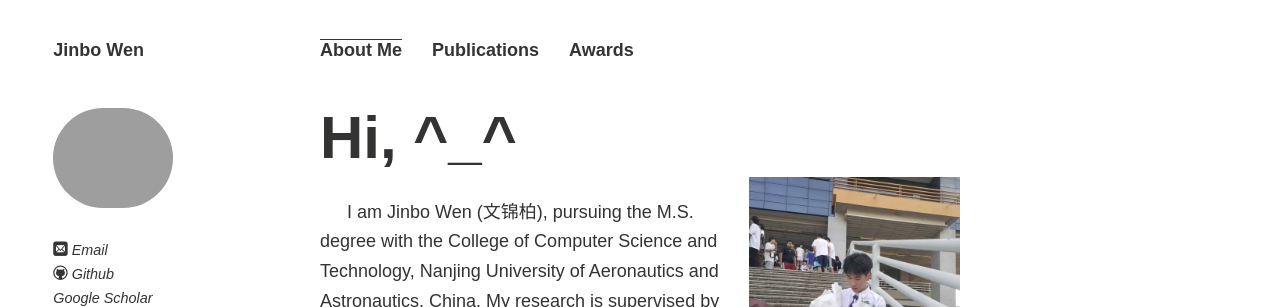
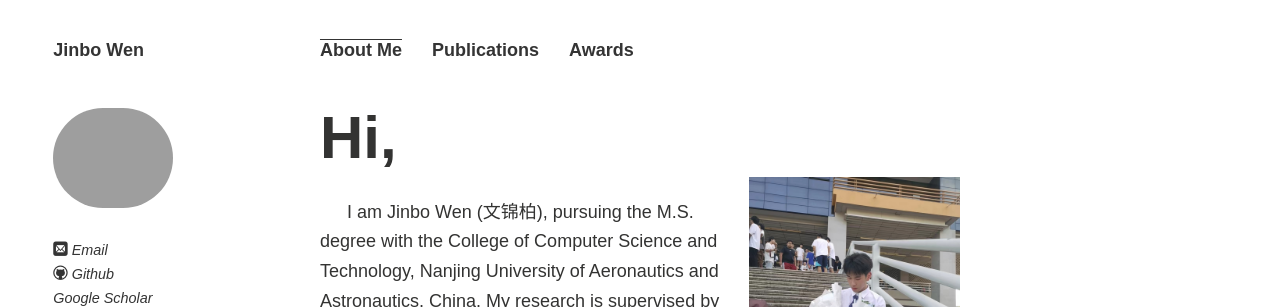
Before and after one commit to wenjinb/wenjinb.github.io, a Jekyll site: the page built from index.md, in a window 1280 px wide. Shown: the top 307 px of the page. Built offline with Jekyll 4.4.1, drawn with Linux system fonts in a browser that asks for light colours; nearby versions of some CDN libraries; comment, search, counter and statistics services are not loaded; a style sheet for code colours, icons or effects is not loaded; our own code applies the rules of GitHub Pages for plain Markdown files.

```diff
--- a/index.md
+++ b/index.md
@@ -3,7 +3,7 @@ layout: page
 ---
 
 
-# Hi, ^_^
+# Hi,
 
 <img src="./images/wenjinbo.jpg" class="floatpic" width="360" height="480">
 
```
